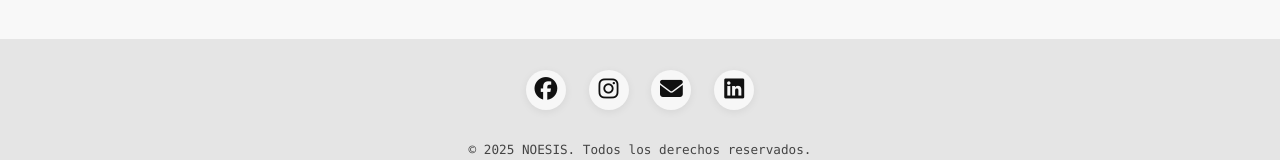
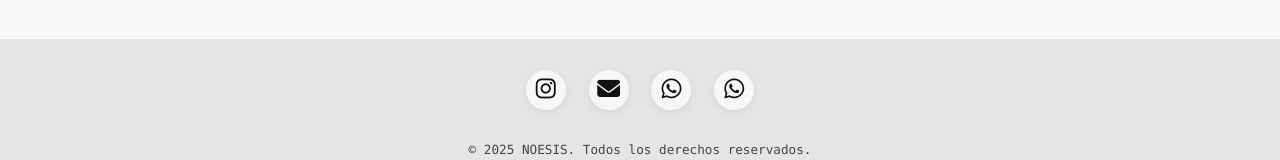
Before and after one commit to diegoGTDev/Noesis-LandingPage, a React (Vite) app: page / in a window 1280 px wide. Shown: the part 3545-3705 px from the top of the page. Built offline with nearby package versions, Linux system fonts and the light colour scheme.

Commit message:
Se agregaron los botones de whatsapp y enlaces al boton de insta, se desactivo el boton de facebbok y linkeind ya que de momento no contamos con las redes

```diff
--- a/src/components/Footer.tsx
+++ b/src/components/Footer.tsx
@@ -2,17 +2,23 @@ export default function Footer(){
     return (
         <footer>
         <div className="social-buttons">
-          <a href="https://facebook.com" target="_blank" rel="noopener noreferrer" className="social-button">
+          {/* <a href="https://facebook.com" target="_blank" rel="noopener noreferrer" className="social-button">
             <i className="fab fa-facebook"></i>
-          </a>
-          <a href="https://instagram.com" target="_blank" rel="noopener noreferrer" className="social-button">
+          </a> */}
+          <a href="https://www.instagram.com/noesis.team/?utm_source=ig_web_button_share_sheet" target="_blank" rel="noopener noreferrer" className="social-button">
             <i className="fab fa-instagram"></i>
           </a>
           <a href="mailto:contacto@noesis.com" className="social-button">
             <i className="fas fa-envelope"></i>
           </a>
-          <a href="https://linkedin.com" target="_blank" rel="noopener noreferrer" className="social-button">
+          {/* <a href="https://linkedin.com" target="_blank" rel="noopener noreferrer" className="social-button">
             <i className="fab fa-linkedin"></i>
+          </a> */}
+          <a href="https://wa.me/50246677427" target="_blank" rel="noopener noreferrer" className="social-button">
+            <i className="fab fa-whatsapp"></i>
+          </a>
+          <a href="https://wa.me/50233574461" target="_blank" rel="noopener noreferrer" className="social-button">
+            <i className="fab fa-whatsapp"></i>
           </a>
         </div>
         <small>© {new Date().getFullYear()} NOESIS. Todos los derechos reservados.</small>
```
